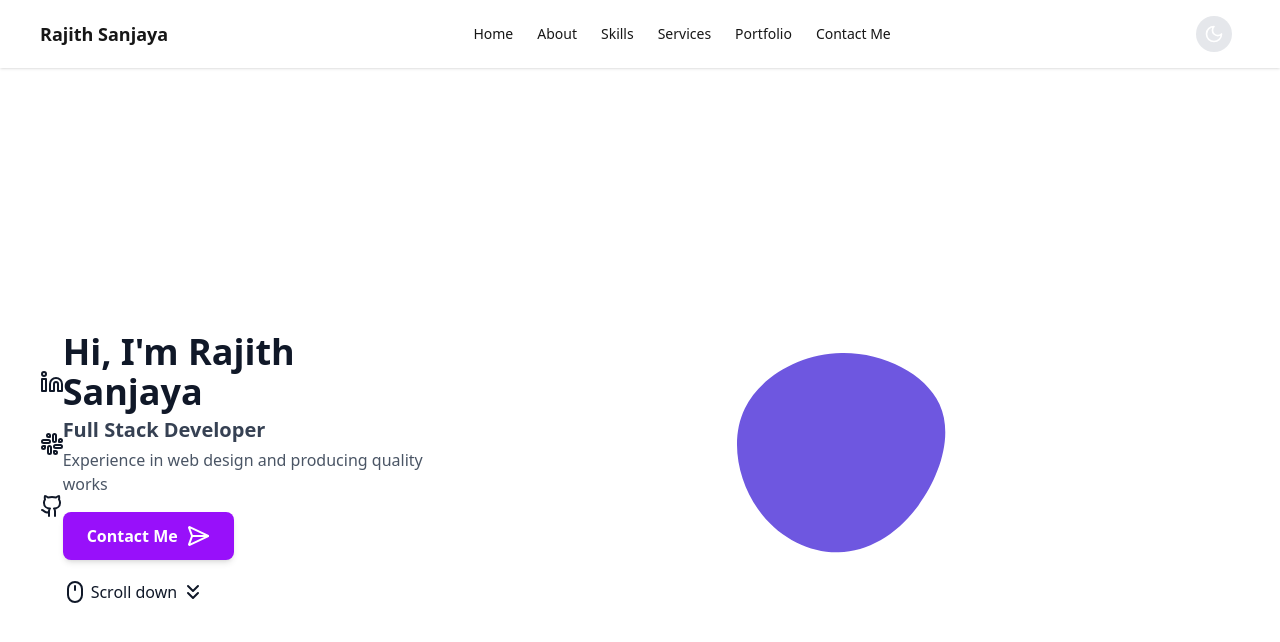
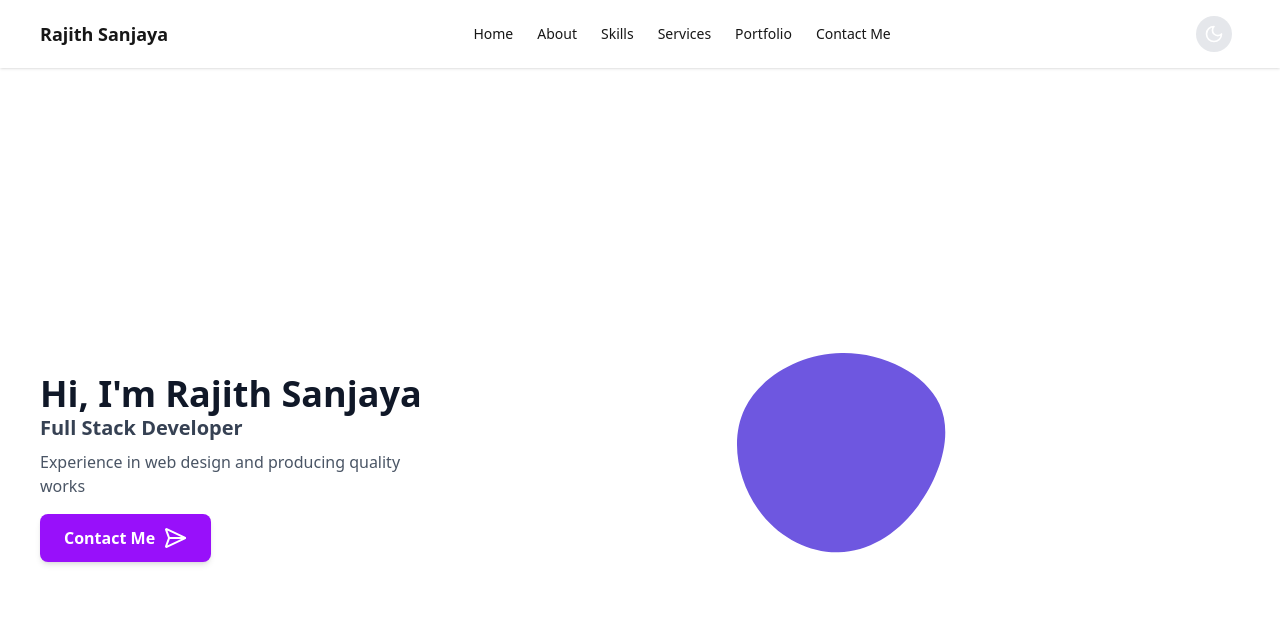
Before and after one commit to HypertextAssassinRajith/portfolio, a Next.js app: page / in a window 1280 px wide. Shown: the top 642 px of the page. Built offline with nearby package versions, Linux system fonts and the light colour scheme.

Commit message:
refactor: clean up Info component by removing unused social media icons and adjusting layout

```diff
--- a/app/components/info.tsx
+++ b/app/components/info.tsx
@@ -4,7 +4,7 @@ import React, { useEffect, useState } from "react";
 import { useTheme } from "next-themes";
 // import Profile from "@/app/assets/perfil.png";
 // import Image from "next/image";
-import { ChevronsDown, Github, Linkedin, Mouse, SendHorizontal, Slack } from "lucide-react";
+import { SendHorizontal } from "lucide-react";
 
 export default function Info() {
   const { theme } = useTheme();
@@ -16,60 +16,29 @@ export default function Info() {
   if (!mounted) return null;
   return (
     <section
-      className={`flex flex-col-reverse lg:flex-row items-center  justify-evenly min-h-screen px-10 transition-colors duration-300 ${
+      className={`flex flex-col-reverse lg:flex-row items-center justify-evenly min-h-screen px-6 md:px-10 transition-colors duration-300 ${
         theme === "dark" ? "bg-gray-900 text-white" : "bg-white text-gray-900"
       }`}
     >
-      <div className="flex flex-row items-start lg:w-1/2 justify-evenly">
-      <div className="lg:grid lg:h-56 lg:grid-cols-1 lg:content-evenly hidden lg:block">
-          <a href="https://linkedin.com/in/sanjaya-senanayaka-976a32193" target="_blank" className="">
-            <Linkedin />
-          </a>
-          <a href="https://www.reddit.com/user/Rajith11" target="_blank" className="">
-            <Slack />
-          </a>
-          <a href="https://github.com/Hypertext-Assassin-RSS" target="_blank" className="">
-          <Github />
-          </a>
-      </div>
-        <div className="flex flex-col items-start lg:w-fit content-evenly">
+      <div className="flex flex-col items-start lg:items-start lg:w-1/2 text-start lg:text-left">
         <h1 className="text-4xl font-bold">{"Hi, I'm Rajith Sanjaya"}</h1>
-        <h3 className="text-xl font-semibold text-gray-700 dark:text-gray-500 mt-1">
+        <h3 className="text-xl font-semibold text-gray-700 dark:text-gray-300">
           Full Stack Developer
         </h3>
-        <p className="text-gray-600 dark:text-gray-400 mt-1">
+        <p className="text-gray-600 dark:text-gray-400 mt-2">
           Experience in web design and producing quality works
         </p>
         <a
           href="mailto:sanjayasenanayaka11@gmail.com"
-          className="mt-4 px-6 py-3 bg-purple-600 text-white font-semibold rounded-lg shadow-md hover:bg-purple-700 flex items-center gap-2 transition-transform duration-300 group"
+          className="mt-4 px-6 py-3 bg-purple-600 text-white font-semibold rounded-lg shadow-md hover:bg-purple-700 flex items-center space-x-2 transition-transform duration-300 group"
         >
-          Contact Me
+          <span>Contact Me</span>
           <SendHorizontal className="transform transition-transform duration-300 group-hover:translate-x-2" />
         </a>
-        <div className="hidden lg:inline mt-5">
-              <a href="#" className="flex flex-row transition-transform duration-300 group">
-                  <Mouse  className="transform transition-transform duration-300 group-hover:translate-y-2"/>
-                  <span className="mr-1 ml-1 transform transition-transform duration-300 group-hover:translate-y-2">Scroll down</span>
-                  <ChevronsDown className="transform transition-transform duration-300 group-hover:translate-y-2"/>
-              </a>
-          </div>
-        </div>
       </div>
-      <div className="flex flex-row lg:flex-row items-center justify-center w-fit sm:w-full">
-      <div className="grid h-40 grid-cols-1 content-evenly lg:hidden">
-          <a href="https://linkedin.com/in/sanjaya-senanayaka-976a32193" target="_blank" className="home__social-icon">
-            <Linkedin />
-          </a>
-          <a href="https://www.reddit.com/user/Rajith11" target="_blank" className="home__social-icon">
-            <Slack />
-          </a>
-          <a href="https://github.com/Hypertext-Assassin-RSS" target="_blank" className="home__social-icon">
-          <Github />
-          </a>
-        </div>
-        <div className="lg:w-fit flex justify-center relative mt-8 lg:mt-0">
-          <div className="w-96 h-96 lg:w-80 lg:h-80 relative flex items-center justify-center">
+      <div className="flex flex-col lg:flex-row items-center justify-center w-full mt-8 lg:mt-0">
+        <div className="lg:w-1/2 flex justify-center relative">
+          <div className="w-64 h-64 md:w-80 md:h-80 relative flex items-center justify-center">
             <svg viewBox="0 0 300 300" xmlns="http://www.w3.org/2000/svg" className="absolute">
               <defs>
                 <clipPath id="blobClip">
```
Also changed, not shown: 1 other file (tests, documents, lock files or other folders).
